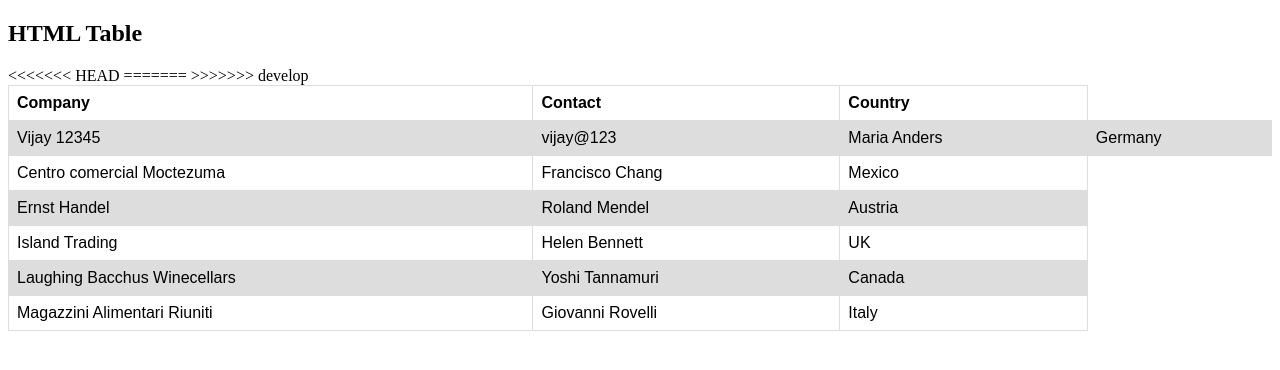
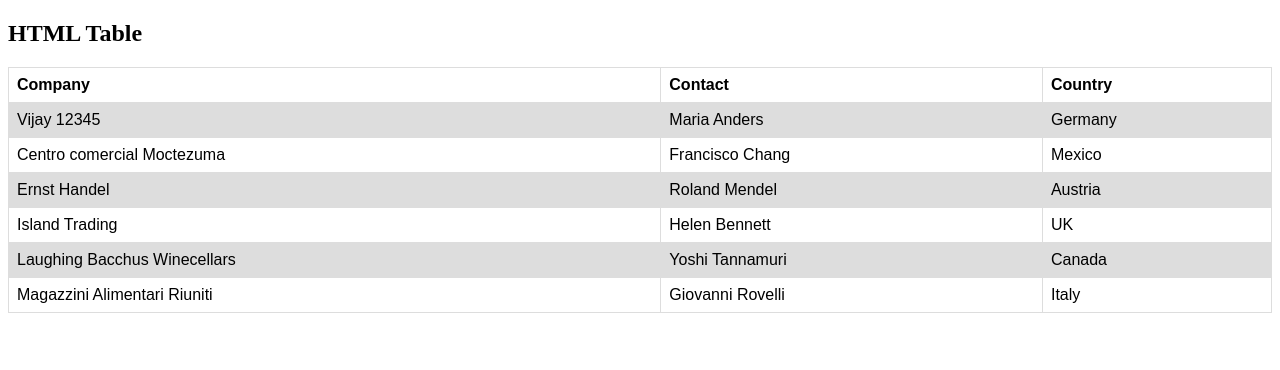
Before and after one commit to vijay251yadav/gitHome, a plain HTML site: page index.html in a window 1280 px wide. Drawn offline with Linux system fonts and the light colour scheme.

Commit message:
add index file

```diff
--- a/index.html
+++ b/index.html
@@ -32,11 +32,7 @@
             <th>Country</th>
         </tr>
         <tr>
-<<<<<<< HEAD
             <td>Vijay 12345</td>
-=======
-            <td>vijay@123</td>
->>>>>>> develop
             <td>Maria Anders</td>
             <td>Germany</td>
         </tr>
```
